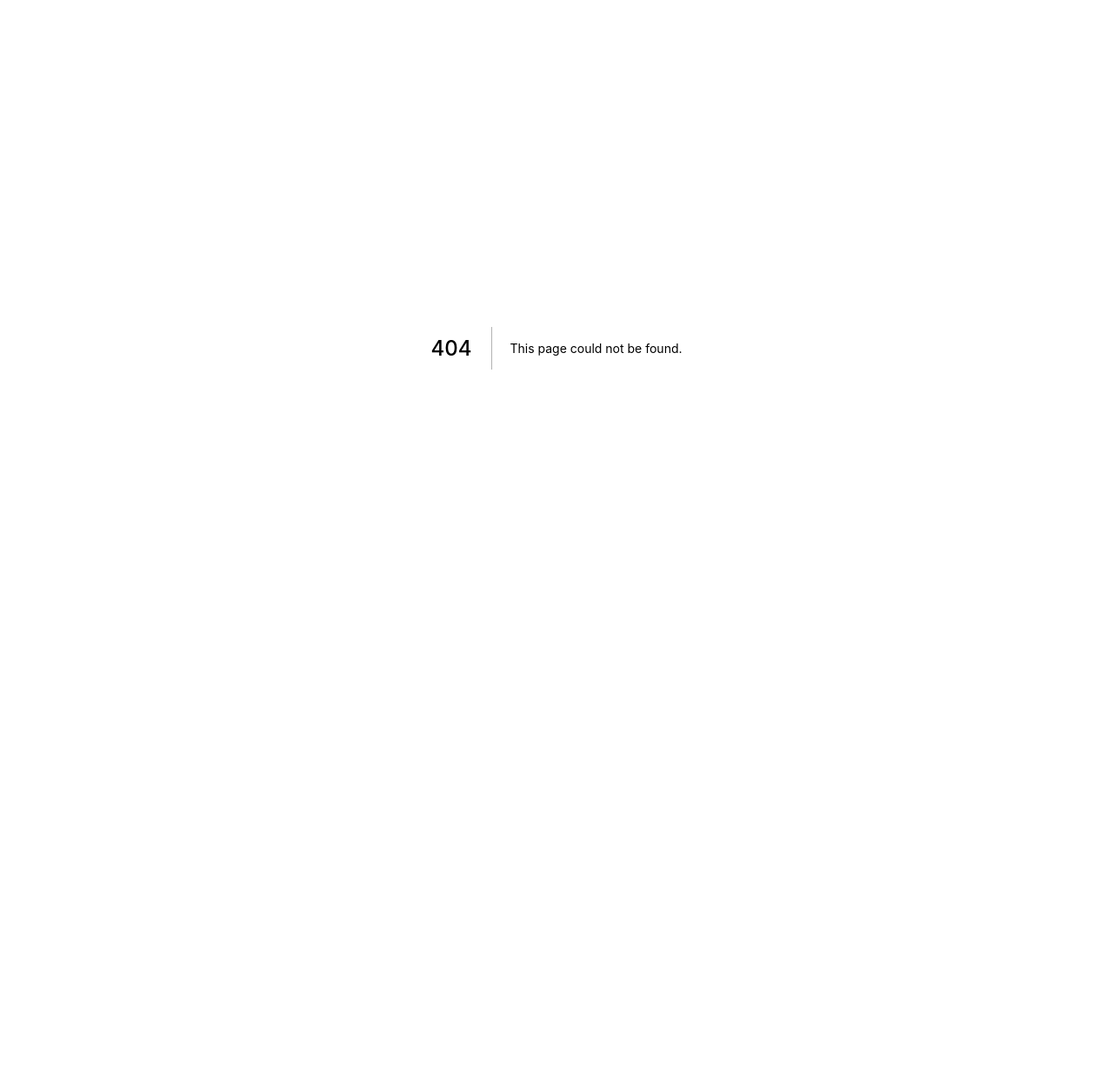
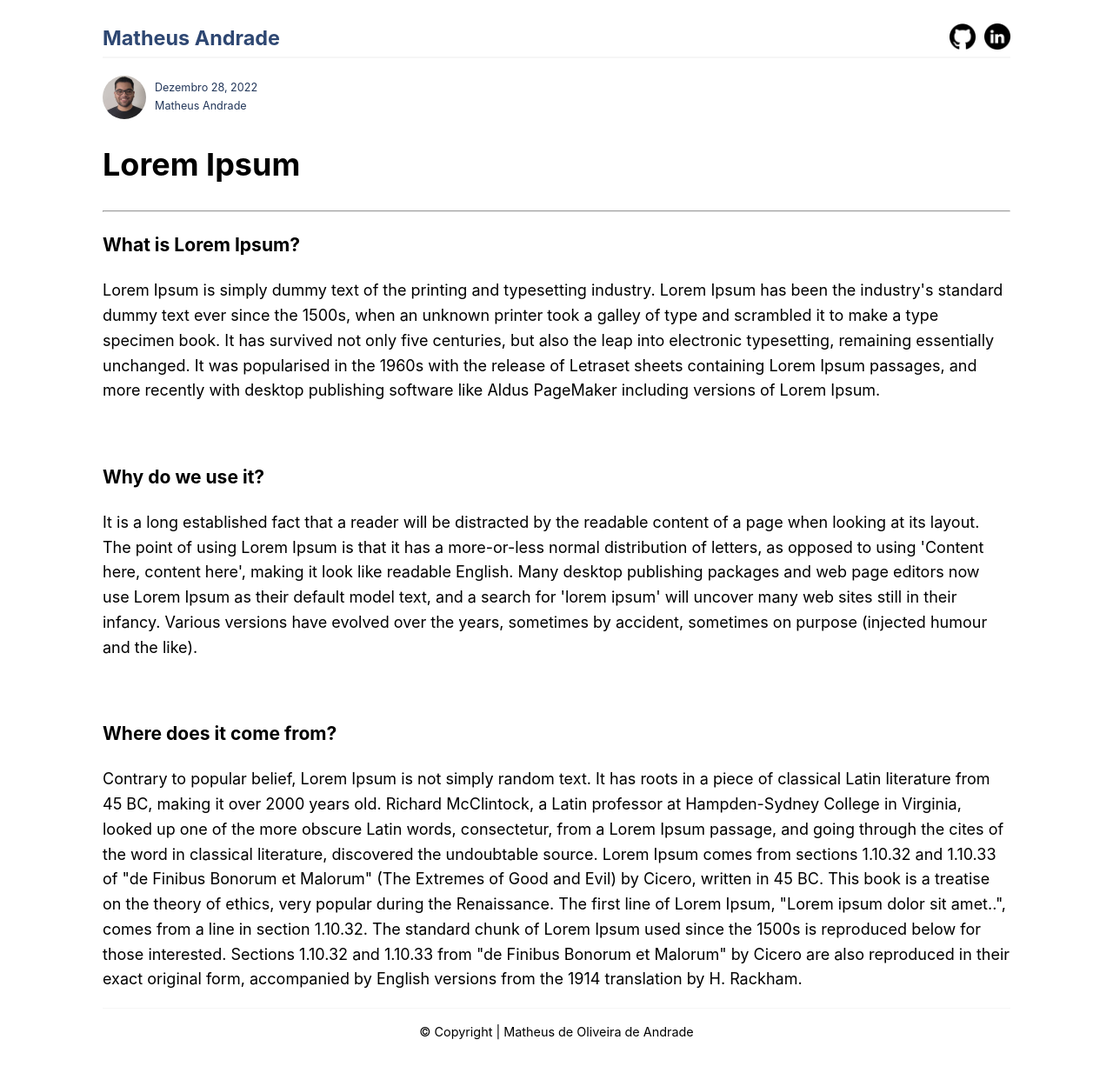
Before and after one commit to matheus-oliveira-andrade/s3-static-site, a Next.js app in the folder site/: page /blog in a window 1280 px wide. Before the commit this address had no page. Shown: the top 1234 px of the page at 87% size. Before the commit the page ends 800 px from the top, so only its background shows below. Built offline with nearby package versions, Linux system fonts and the light colour scheme.

Commit message:
feat: add demo blog post (#13)

```diff
--- /dev/null
+++ b/site/components/blog-layout/blog-layout.js
@@ -0,0 +1,47 @@
+import Head from "next/head";
+import Link from "next/link";
+
+import styles from "./blog-layout.module.css";
+import utilStyles from "../../styles/utils.module.css";
+
+import CopyrightFooter from "../copyright-footer/copyright-footer";
+
+const name = "Matheus Andrade";
+export const siteTitle = "Profile";
+
+export default function ({ children }) {
+  return (
+    <div className={styles.container}>
+      <Head>
+        <link rel="icon" href="/favicon.ico" />
+        <meta name="description" content="Post" />
+        <meta name="og:title" content={siteTitle} />
+        <meta name="twitter:card" content="summary_large_image" />
+      </Head>
+
+      <header
+        className={styles.header}
+        style={{ borderBottom: "2px solid #f6f6f6", margin: "1.1rem 0" }}
+      >
+        <h2 className={utilStyles.headingLg}>
+          <Link href="/">
+            <a style={{ color: "#2e4772", fontSize: "1.3rem" }}>{name}</a>
+          </Link>
+        </h2>
+
+        <div style={{ display: "flex", alignItems: "end", marginLeft: "auto", gap: "10px"}}>
+          <a href="https://github.com/matheus-oliveira-andrade" className={styles.card}>
+            <img src="/images/github.png" height="30" width="30" alt="github" />
+          </a>
+
+          <a href="https://www.linkedin.com/in/matheus-oliveira-andrade" className={styles.card}>
+            <img src="/images/linkedin.png" height="30" width="30" alt="linkedin" />
+          </a>
+        </div>
+      </header>
+
+      <main>{children}</main>
+      <CopyrightFooter />
+    </div>
+  );
+}
--- a/site/components/layout-posts/layout-posts.module.css
+++ b/site/components/blog-layout/blog-layout.module.css
@@ -1,12 +1,12 @@
 .container {
-    max-width: 36rem;
+    max-width: 60rem;
     padding: 0 1rem;
-    margin: 3rem auto 6rem;
+    margin: 0.7rem auto 6rem;
 }
 
 .header {
     display: flex;
-    flex-direction: column;
+    flex-direction: row;
     align-items: center;
 }
 
--- a/site/components/profile-top-card/profile-top-card.module.css
+++ b/site/components/profile-top-card/profile-top-card.module.css
@@ -18,7 +18,7 @@
   margin-bottom: 0;
   line-height: 1.5;
   font-size: 1.9rem;
-  color: #2e4772;
+  color: #37568d;
 }
 
 .title,
--- /dev/null
+++ b/site/pages/blog/index.js
@@ -0,0 +1,104 @@
+import Link from "next/link";
+import BlogLayout from "../../components/blog-layout/blog-layout";
+
+import utilStyles from "../../styles/utils.module.css";
+
+export default function FirstPost() {
+  return (
+    <BlogLayout>
+      {/* <Link href="/" className="backToHome">Back to home</Link> */}
+
+      {/* posted by */}
+      <div
+        style={{ display: "flex", flexDirection: "row", alignItems: "center" }}
+      >
+        <Link href="/">
+          <a style={{ paddingRight: "10px" }}>
+            <img
+              src="/images/profile.jpg"
+              className={utilStyles.borderCircle}
+              height="50"
+              width="50"
+              alt="profile image"
+            />
+          </a>
+        </Link>
+
+        <div
+          style={{
+            display: "flex",
+            flexDirection: "column",
+            alignItems: "start",
+          }}
+        >
+          <span style={{ fontSize: ".7rem", color: "#23375a" }}>
+            Dezembro 28, 2022
+          </span>
+          <Link href="/">
+            <span style={{ fontSize: ".7rem", color: "#23375a" }}>
+              Matheus Andrade
+            </span>
+          </Link>
+        </div>
+      </div>
+
+      <h1>Lorem Ipsum</h1>
+      <hr />
+
+      <article>
+        <h3>What is Lorem Ipsum?</h3>
+
+        <p>
+          Lorem Ipsum is simply dummy text of the printing and typesetting
+          industry. Lorem Ipsum has been the industry's standard dummy text ever
+          since the 1500s, when an unknown printer took a galley of type and
+          scrambled it to make a type specimen book. It has survived not only
+          five centuries, but also the leap into electronic typesetting,
+          remaining essentially unchanged. It was popularised in the 1960s with
+          the release of Letraset sheets containing Lorem Ipsum passages, and
+          more recently with desktop publishing software like Aldus PageMaker
+          including versions of Lorem Ipsum.
+        </p>
+
+        <br />
+
+        <h3>Why do we use it?</h3>
+
+        <p>
+          It is a long established fact that a reader will be distracted by the
+          readable content of a page when looking at its layout. The point of
+          using Lorem Ipsum is that it has a more-or-less normal distribution of
+          letters, as opposed to using 'Content here, content here', making it
+          look like readable English. Many desktop publishing packages and web
+          page editors now use Lorem Ipsum as their default model text, and a
+          search for 'lorem ipsum' will uncover many web sites still in their
+          infancy. Various versions have evolved over the years, sometimes by
+          accident, sometimes on purpose (injected humour and the like).
+        </p>
+
+        <br />
+
+        <h3>Where does it come from?</h3>
+
+        <p>
+          Contrary to popular belief, Lorem Ipsum is not simply random text. It
+          has roots in a piece of classical Latin literature from 45 BC, making
+          it over 2000 years old. Richard McClintock, a Latin professor at
+          Hampden-Sydney College in Virginia, looked up one of the more obscure
+          Latin words, consectetur, from a Lorem Ipsum passage, and going
+          through the cites of the word in classical literature, discovered the
+          undoubtable source. Lorem Ipsum comes from sections 1.10.32 and
+          1.10.33 of "de Finibus Bonorum et Malorum" (The Extremes of Good and
+          Evil) by Cicero, written in 45 BC. This book is a treatise on the
+          theory of ethics, very popular during the Renaissance. The first line
+          of Lorem Ipsum, "Lorem ipsum dolor sit amet..", comes from a line in
+          section 1.10.32. The standard chunk of Lorem Ipsum used since the
+          1500s is reproduced below for those interested. Sections 1.10.32 and
+          1.10.33 from "de Finibus Bonorum et Malorum" by Cicero are also
+          reproduced in their exact original form, accompanied by English
+          versions from the 1914 translation by H. Rackham.
+        </p>
+      </article>
+    </BlogLayout>
+  );
+}
--- a/site/pages/index.js
+++ b/site/pages/index.js
@@ -2,6 +2,8 @@ import BlogMetaTags from "../components/blog-meta-tags/blog-meta-tags";
 import CopyrightFooter from "../components/copyright-footer/copyright-footer";
 import ProfileLinks from "../components/profile-links/profile-links";
 import ProfileTopCard from "../components/profile-top-card/profile-top-card";
+
+import Link from 'next/link'
 
 export default function Home() {
   return (
@@ -15,6 +17,8 @@ export default function Home() {
       </main>
 
       <CopyrightFooter />
+
+      {/* <Link href="/blog">See my blog</Link> */}
 
       <style jsx>{`
         .container {
--- a/site/styles/utils.module.css
+++ b/site/styles/utils.module.css
@@ -16,8 +16,8 @@
 
   .headingLg {
     font-size: 1.5rem;
-    line-height: 1.4;
-    margin: 1rem 0;
+    line-height: 1.0;
+    margin: .5rem 0;
   }
 
   .headingMd {
```
Also changed, not shown: site/components/layout-posts/layout-posts.js (deleted, +0 -46 lines), site/pages/posts/post-123.js (deleted, +0 -12 lines).
